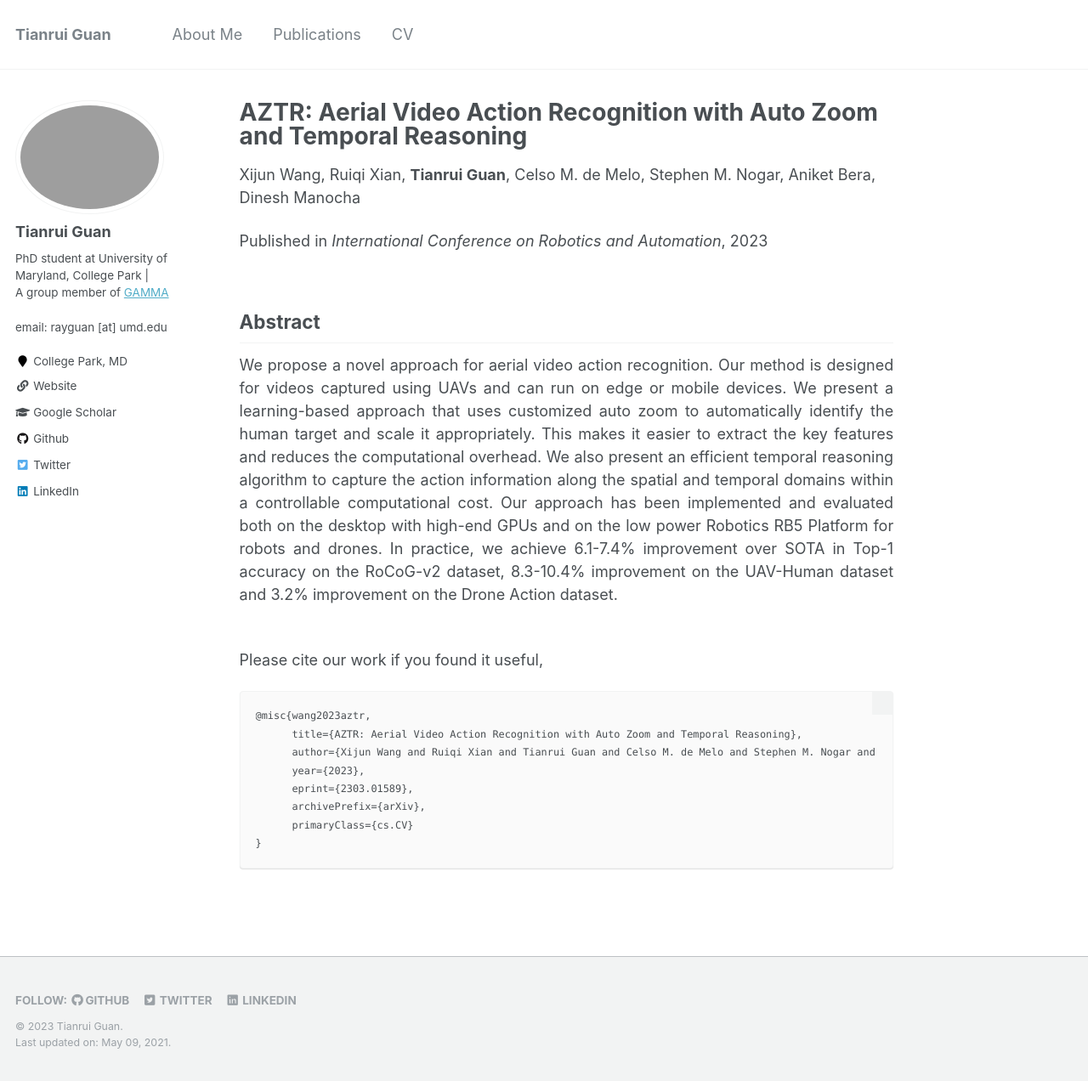
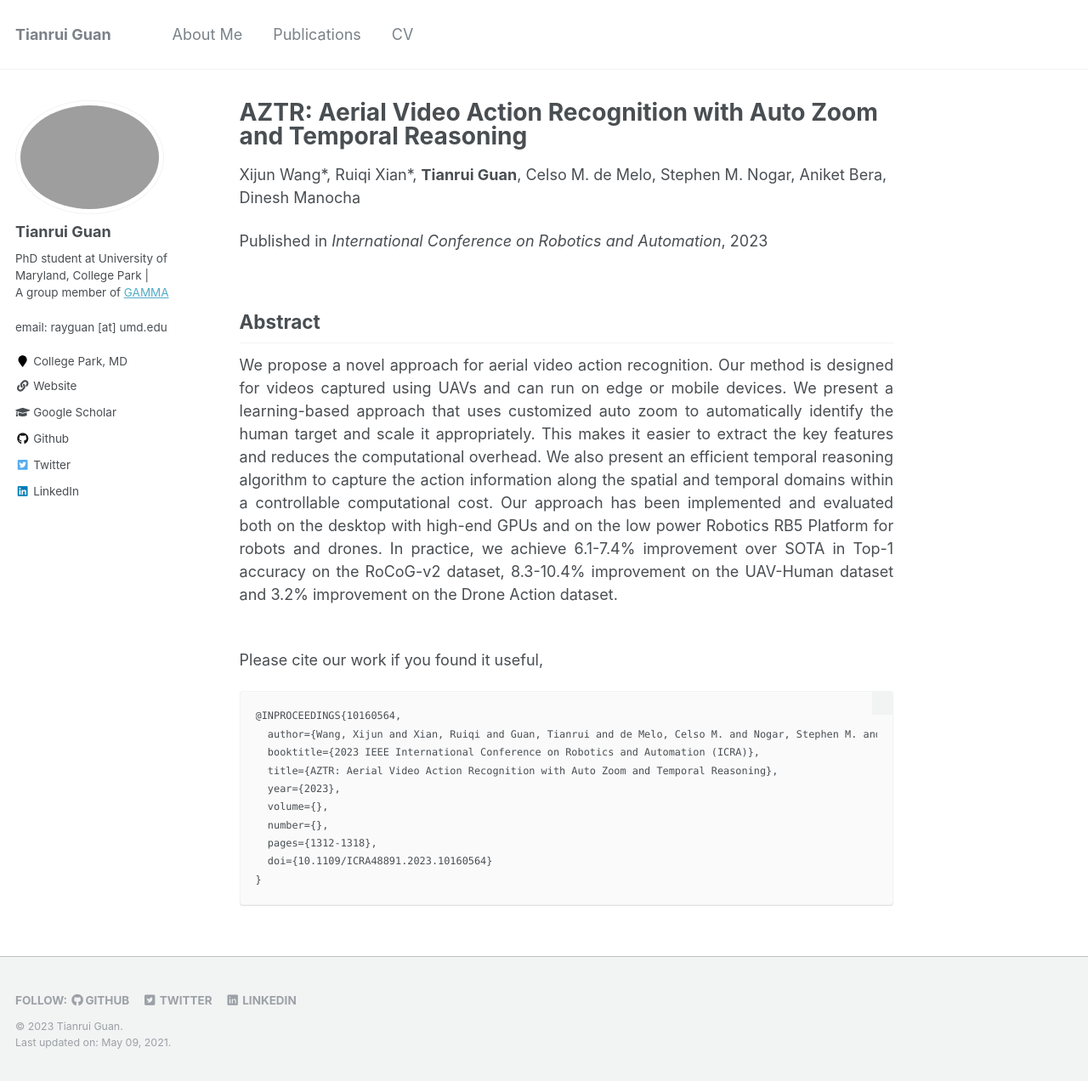
Before and after one commit to rayguan97/rayguan97.github.io, a Jekyll site: the page built from _other-publications/2023-03-02-aztr.md, in a window 1280 px wide and 1272 px high. Shown: the whole window at 85% size. Built offline with Jekyll 4.4.1, drawn with Linux system fonts in a browser that asks for light colours.

````diff
--- a/_other-publications/2023-03-02-aztr.md
+++ b/_other-publications/2023-03-02-aztr.md
@@ -9,7 +9,7 @@ short: 'ICRA'
 paperurl: 'https://arxiv.org/abs/2303.01589'
 skip: "yes"
 # teaser: '../images/tnp_teaser.png'
-authors: "Xijun Wang, Ruiqi Xian, <b>Tianrui Guan</b>, Celso M. de Melo, Stephen M. Nogar, Aniket Bera, Dinesh Manocha"
+authors: "Xijun Wang*, Ruiqi Xian*, <b>Tianrui Guan</b>, Celso M. de Melo, Stephen M. Nogar, Aniket Bera, Dinesh Manocha"
 # citation: 'Your Name, You. (2009). &quot;Paper Title Number 1.&quot; <i>Journal 1</i>. 1(1).'
 ---
 
@@ -23,12 +23,14 @@ authors: "Xijun Wang, Ruiqi Xian, <b>Tianrui Guan</b>, Celso M. de Melo, Stephen
 Please cite our work if you found it useful,
 
 ```
-@misc{wang2023aztr,
-      title={AZTR: Aerial Video Action Recognition with Auto Zoom and Temporal Reasoning},
-      author={Xijun Wang and Ruiqi Xian and Tianrui Guan and Celso M. de Melo and Stephen M. Nogar and Aniket Bera and Dinesh Manocha},
-      year={2023},
-      eprint={2303.01589},
-      archivePrefix={arXiv},
-      primaryClass={cs.CV}
+@INPROCEEDINGS{10160564,
+  author={Wang, Xijun and Xian, Ruiqi and Guan, Tianrui and de Melo, Celso M. and Nogar, Stephen M. and Bera, Aniket and Manocha, Dinesh},
+  booktitle={2023 IEEE International Conference on Robotics and Automation (ICRA)},
+  title={AZTR: Aerial Video Action Recognition with Auto Zoom and Temporal Reasoning},
+  year={2023},
+  volume={},
+  number={},
+  pages={1312-1318},
+  doi={10.1109/ICRA48891.2023.10160564}
 }
 ```
````
Also changed, not shown: _other-publications/2023-05-21-promptlearning.md (added, +33 -0 lines).
